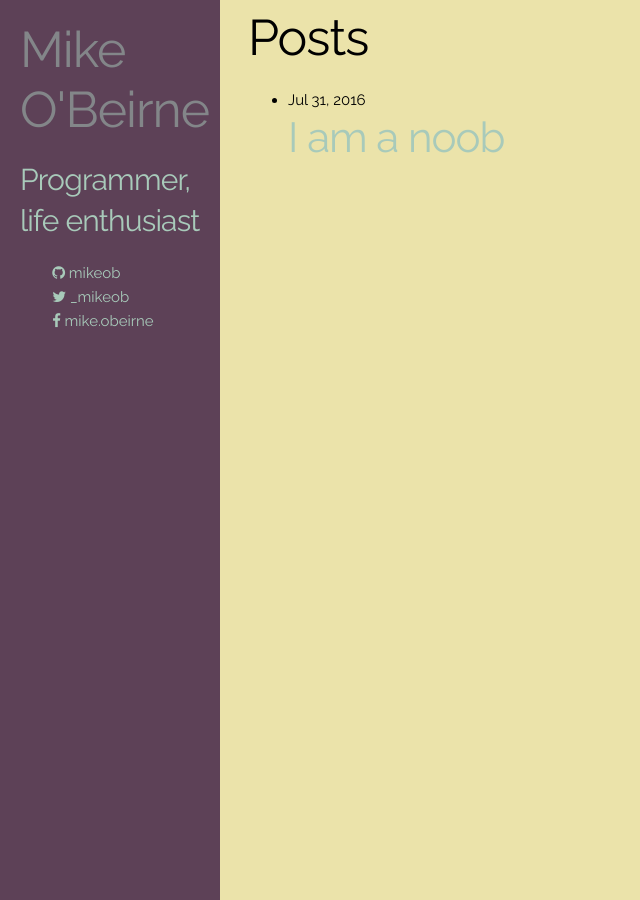
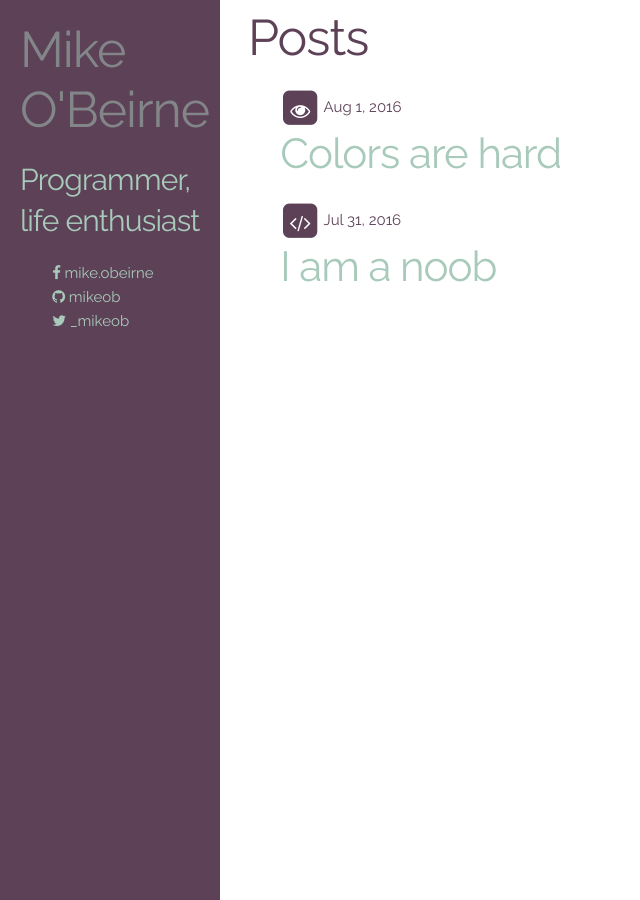
Before and after one commit to mikeob/mikeob.github.com, a Jekyll site: the page built from index.html, in a window 1280 px wide. Shown: the whole page, without its empty margins (0-640 px from the left). Built offline with Jekyll 4.4.1, drawn with Linux system fonts in a browser that asks for light colours.

Commit message:
Design round 2
- Blog post
- Icons
- Slight CSS tweaks

```diff
--- a/Gemfile
+++ b/Gemfile
@@ -1,3 +1,2 @@
 source 'http://rubygems.org'
 gem 'github-pages'
-gem 'wdm', '~> 0.1.0' if Gem.win_platform?
--- a/_includes/social.html
+++ b/_includes/social.html
@@ -1,4 +1,12 @@
 <ul class="fa-ul">
+  {% if site.data.theme.social.facebook %}
+  <li>
+    <a title="{{ site.data.theme.name }} on Facebook" href="https://facebook.com/{{ site.data.theme.social.facebook }}">
+      <i class="fa fa-facebook" aria-hidden="true"></i> mike.obeirne
+    </a>
+  </li>
+  {% endif %}
+
   {% if site.data.theme.social.github %}
   <li>
     <a title="{{ site.data.theme.social.github }} on Github" href="https://github.com/{{ site.data.theme.social.github }}">
@@ -14,20 +22,4 @@
     </a>
   </li>
   {% endif %}
-
-  {% if site.data.theme.social.facebook %}
-  <li>
-    <a title="{{ site.data.theme.name }} on Facebook" href="https://facebook.com/{{ site.data.theme.social.facebook }}">
-      <i class="fa fa-facebook" aria-hidden="true"></i> mike.obeirne
-    </a>
-  </li>
-  {% endif %}
-
-  {% if site.data.theme.social.linkedin %}
-  <li>
-    <a title="{{ site.data.theme.name }} on LinkedIn" href="https://www.linkedin.com/in/{{ site.data.theme.social.linkedin }}">
-      <i class="fa fa-linkedin-square"></i>
-    </a>
-  </li>
-  {% endif %}
 </ul>
--- a/_posts/2016-07-31-i-am-a-noob.markdown
+++ b/_posts/2016-07-31-i-am-a-noob.markdown
@@ -2,6 +2,7 @@
 layout: post
 title:  "I am a noob"
 date:   2016-07-31 17:29:06 -0400
+category: programming
 ---
 
 ...at making websites, at least.
--- a/css/main.scss
+++ b/css/main.scss
@@ -33,7 +33,7 @@ body {
   line-height: 1.6;
   font-weight: 400;
   font-family: "Raleway", "HelveticaNeue", "Helvetica Neue", Helvetica, Arial, sans-serif;
-  background-color: $color-lost4;
+  //background-color: $color-lost4;
 }
 
 .sidebar {
@@ -58,6 +58,7 @@ body {
   left: 0;
 
   padding: 0px 20px 0px $sidebar-padding + 20px;
+  color: $color-lost0;
 }
 
 /* Typography
--- a/index.html
+++ b/index.html
@@ -6,11 +6,26 @@ layout: default
 
   <h1 class="page-heading">Posts</h1>
 
-  <ul class="post-list">
+  <ul class="post-list fa-ul">
     {% for post in site.posts %}
       <li>
+      {% if post.category == "programming" %}
+        <span class="fa-stack fa-lg">
+          <i class="fa fa-square fa-stack-2x"></i>
+          <i class="fa-li fa fa-code fa-stack-1x fa-inverse"></i>
+        </span>
+      {% elsif post.category == "design" %}
+        <span class="fa-stack fa-lg">
+          <i class="fa fa-square fa-stack-2x"></i>
+          <i class="fa-li fa fa-eye fa-stack-1x fa-inverse"></i>
+        </span>
+      {% else %}
+        <span class="fa-stack fa-lg">
+          <i class="fa fa-square fa-stack-2x"></i>
+          <i class="fa-li fa fa-eye fa-stack-1x fa-inverse"></i>
+        </span>
+      {% endif %}
         <span class="post-meta">{{ post.date | date: "%b %-d, %Y" }}</span>
-
         <h2>
           <a class="post-link" href="{{ post.url | prepend: site.baseurl }}">{{ post.title }}</a>
         </h2>
```
Also changed, not shown: _posts/2016-08-01-design.markdown (added, +14 -0 lines), Gemfile.lock (added).
